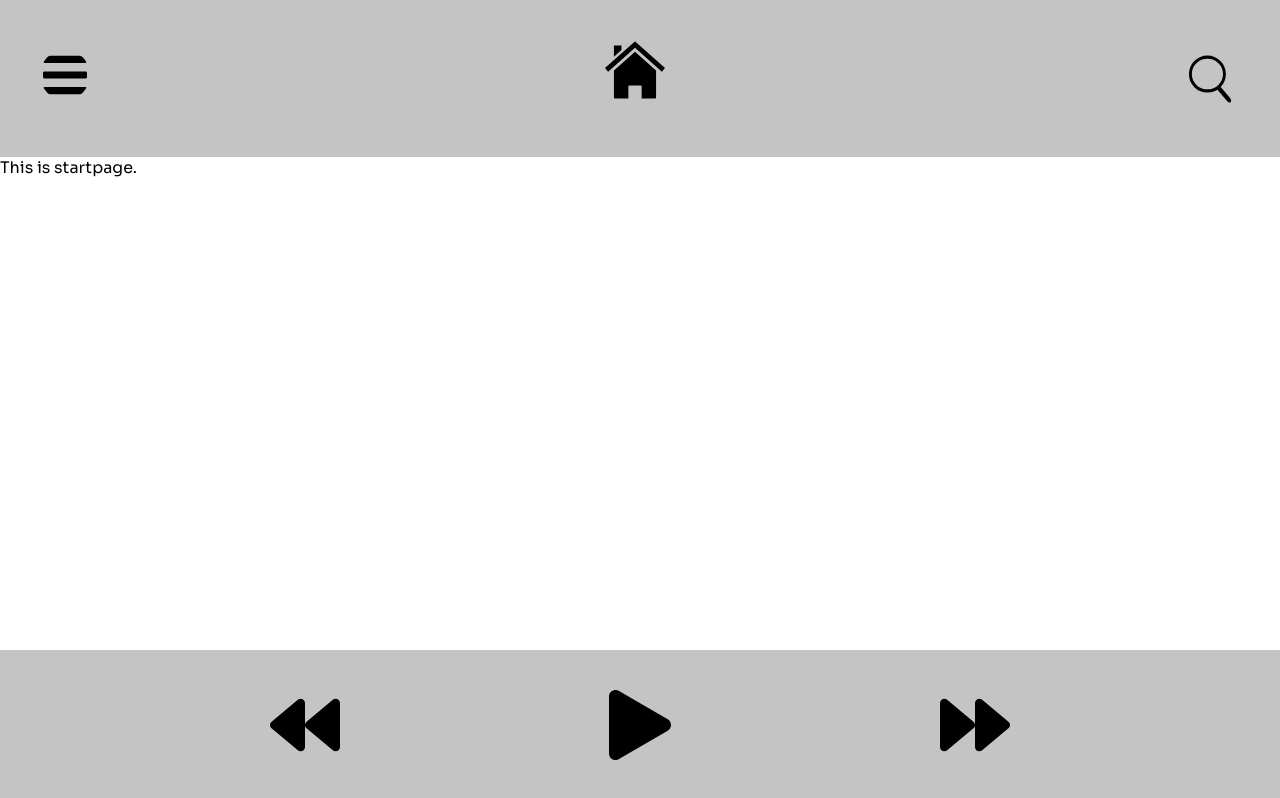
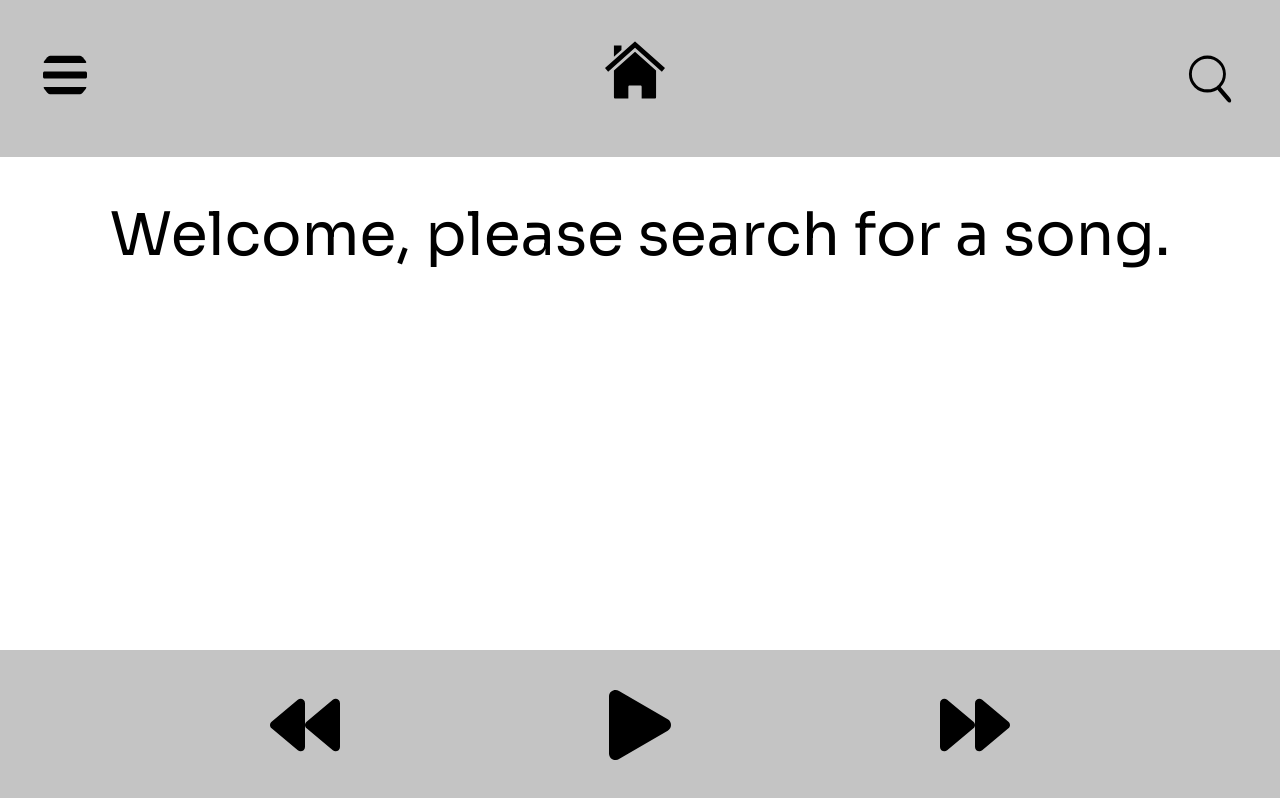
Before and after one commit to n1cken/Ljudio-Music-Player, a React (Create React App) app: page / in a window 1280 px wide. Built offline with nearby package versions, Linux system fonts and the light colour scheme.

Commit message:
Added StartPage.css

```diff
--- a/src/pages/StartPage.jsx
+++ b/src/pages/StartPage.jsx
@@ -1,9 +1,11 @@
 import React from 'react'
+
+import '../styles/StartPage.css'
 
 function StartPage() {
     return (
-        <div>
-            This is startpage.
+        <div className="startPage">
+          Welcome, please search for a song.
         </div>
     )
 }
--- /dev/null
+++ b/src/styles/StartPage.css
@@ -0,0 +1,6 @@
+.startPage {
+    font-size: 60px;
+    justify-content: space-between;
+    text-align: center;
+    padding: 40px;
+}
```
